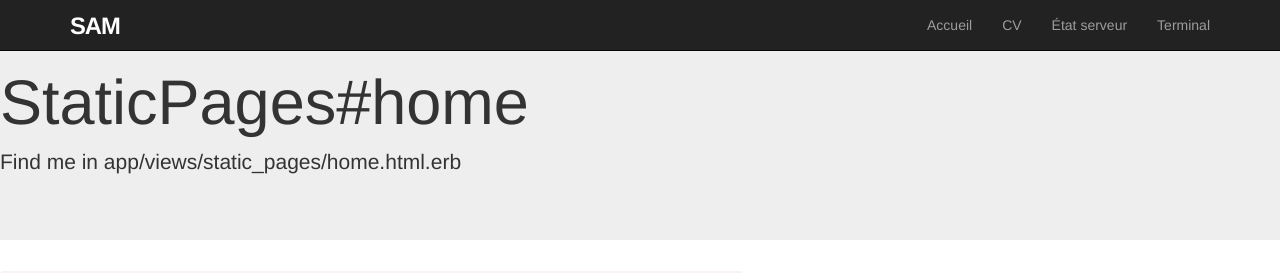
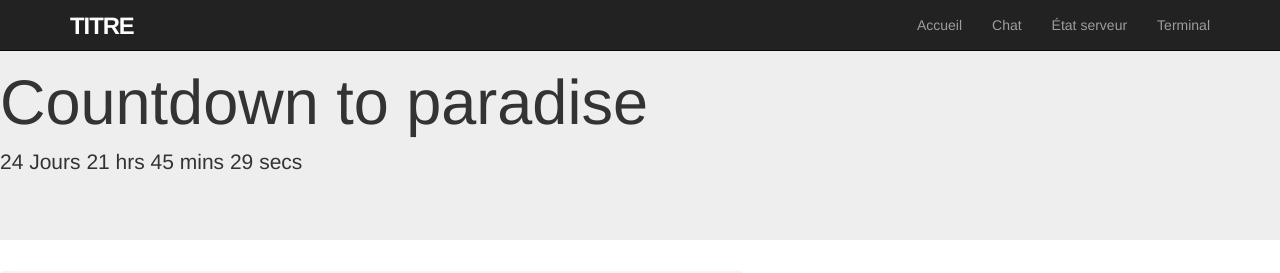
Before and after one commit to Exocen/Website, a Rails app: page / in a window 1280 px wide. Shown: the top 273 px of the page. Run offline with Rails 7, Linux system fonts and the light colour scheme; style sheets or scripts are compiled from the project's sources; some libraries are stand-ins or nearby versions.

Commit message:
pour angelique

```diff
--- a/app/assets/javascripts/application.js
+++ b/app/assets/javascripts/application.js
@@ -14,3 +14,37 @@
 //= require jquery_ujs
 //= require turbolinks
 //= require_tree .
+
+    function CountDownTimer(dt, id)
+    {
+        var end = new Date(dt);
+
+        var _second = 1000;
+        var _minute = _second * 60;
+        var _hour = _minute * 60;
+        var _day = _hour * 24;
+        var timer;
+
+        function showRemaining() {
+            var now = new Date();
+            var distance = end - now;
+            if (distance < 0) {
+
+                clearInterval(timer);
+                document.getElementById(id).innerHTML = 'EXPIRED!';
+
+                return;
+            }
+            var days = Math.floor(distance / _day);
+            var hours = Math.floor((distance % _day) / _hour);
+            var minutes = Math.floor((distance % _hour) / _minute);
+            var seconds = Math.floor((distance % _minute) / _second);
+
+            document.getElementById(id).innerHTML = days + ' Jours ';
+            document.getElementById(id).innerHTML += hours + ' hrs ';
+            document.getElementById(id).innerHTML += minutes + ' mins ';
+            document.getElementById(id).innerHTML += seconds + ' secs';
+        }
+
+        timer = setInterval(showRemaining, 1000);
+    }
--- a/app/assets/stylesheets/application.css
+++ b/app/assets/stylesheets/application.css
@@ -12,6 +12,7 @@
  *
  *= require_tree .
  *= require_self
- */
-@import "bootstrap-sprockets";
+
+//@import "bootstrap-sprockets";
 @import "bootstrap";
+*/
--- a/app/assets/stylesheets/custom.css.scss
+++ b/app/assets/stylesheets/custom.css.scss
@@ -1,8 +1,61 @@
 @import "bootstrap-sprockets";
 @import "bootstrap";
 
+$bginverse      : #00d27f;
+$bgHighlight    : #333333;
+$colinverse     : #ecf0f1;
+$colHighlight       : #333333;
+.navbar-inverse {
+  background-color: $bginverse;
+  border-color: $bgHighlight;
+  .navbar-brand {
+    color: $colinverse;
+    &:hover, &:focus {
+      color: $colHighlight; }}
+  .navbar-text {
+    color: $colinverse; }
+  .navbar-nav {
+    > li {
+      > a {
+        color: $colinverse;
+        &:hover,  &:focus {
+          color: $colHighlight; }}}
+    > .active {
+      > a, > a:hover, > a:focus {
+        color: $colHighlight;
+        background-color: $bgHighlight; }}
+    > .open {
+      > a, > a:hover, > a:focus {
+        color: $colHighlight;
+        background-color: $bgHighlight; }}}
+  .navbar-toggle {
+    border-color: $bgHighlight;
+    &:hover, &:focus {
+      background-color: $bgHighlight; }
+    .icon-bar {
+      background-color: $colinverse; }}
+  .navbar-collapse,
+  .navbar-form {
+    border-color: $colinverse; }
+  .navbar-link {
+    color: $colinverse;
+    &:hover {
+      color: $colHighlight; }}}
+@media (max-width: 767px) {
+  .navbar-inverse .navbar-nav .open .dropdown-menu {
+    > li > a {
+      color: $colinverse;
+      &:hover, &:focus {
+        color: $colHighlight; }}
+    > .active {
+      > a, > a:hover, > a:focus, {
+        color: $colHighlight;
+        background-color: $bgHighlight; }}}
+}
+
+
+
 /* header */
-
 #logo {
     float: left;
     margin-right: 10px;
@@ -15,6 +68,6 @@
 }
 
 #logo:hover {
-    color: #47E5AA;
+    color: #333333;
     text-decoration: none;
 }
--- a/app/controllers/static_pages_controller.rb
+++ b/app/controllers/static_pages_controller.rb
@@ -8,6 +8,10 @@
   def term
   end
 
+  def chat
+  end
+
+
   def cv
     # pdf_filename = File.join(Rails.root, "public/cv.pdf")
     # send_file(pdf_filename, :filename => "cv.pdf", :disposition => 'inline', :type => "application/pdf")
--- a/app/views/layouts/_header.html.erb
+++ b/app/views/layouts/_header.html.erb
@@ -1,10 +1,10 @@
-<header class="navbar navbar-fixed-top navbar-inverse">
+<header class="navbar navbar-fixed-top navbar-inverse" >
   <div class="container">
-    <%= link_to "sam", '#', id: "logo" %>
+    <%= link_to "Titre", '#', id:"logo" %>
     <nav>
       <ul class="nav navbar-nav navbar-right">
         <li><%= link_to "Accueil",   root_path %></li>
-        <li><%= link_to "CV",   cv_path %></li>
+        <li><%= link_to "Chat",   chat_path %></li>
         <li><%= link_to "État serveur", state_path %></li>
         <li><%= link_to "Terminal", term_path %></li>
       </ul>
--- a/app/views/static_pages/cv.html.erb
+++ /dev/null
@@ -1,3 +0,0 @@
-<% provide(:title,"CV") %>
-<h1>StaticPages#cv</h1>
-<embed src="/cv.pdf" frameborder="0" scrolling="no" height="100%" width="100%">
--- a/app/views/static_pages/home.html.erb
+++ b/app/views/static_pages/home.html.erb
@@ -1,3 +1,6 @@
 <% provide(:title, "Accueil") %>
-<h1>StaticPages#home</h1>
-<p>Find me in app/views/static_pages/home.html.erb</p>
+<script type="text/javascript">
+window.onload =  CountDownTimer('09/10/2015 10:1 AM', 'countdown');
+</script>
+<h1>Countdown to paradise</h1>
+<p id="countdown"/>
--- a/config/routes.rb
+++ b/config/routes.rb
@@ -4,9 +4,9 @@
 
   get 'state' => 'static_pages#state'
 
-  get 'cv' => 'static_pages#cv'
+  get 'term' => 'static_pages#term'
 
-  get 'term' => 'static_pages#term'
+  get 'chat' => 'static_pages#chat'
 
   # The priority is based upon order of creation: first created -> highest priority.
   # See how all your routes lay out with "rake routes".
```
Also changed, not shown: 1 other file.
